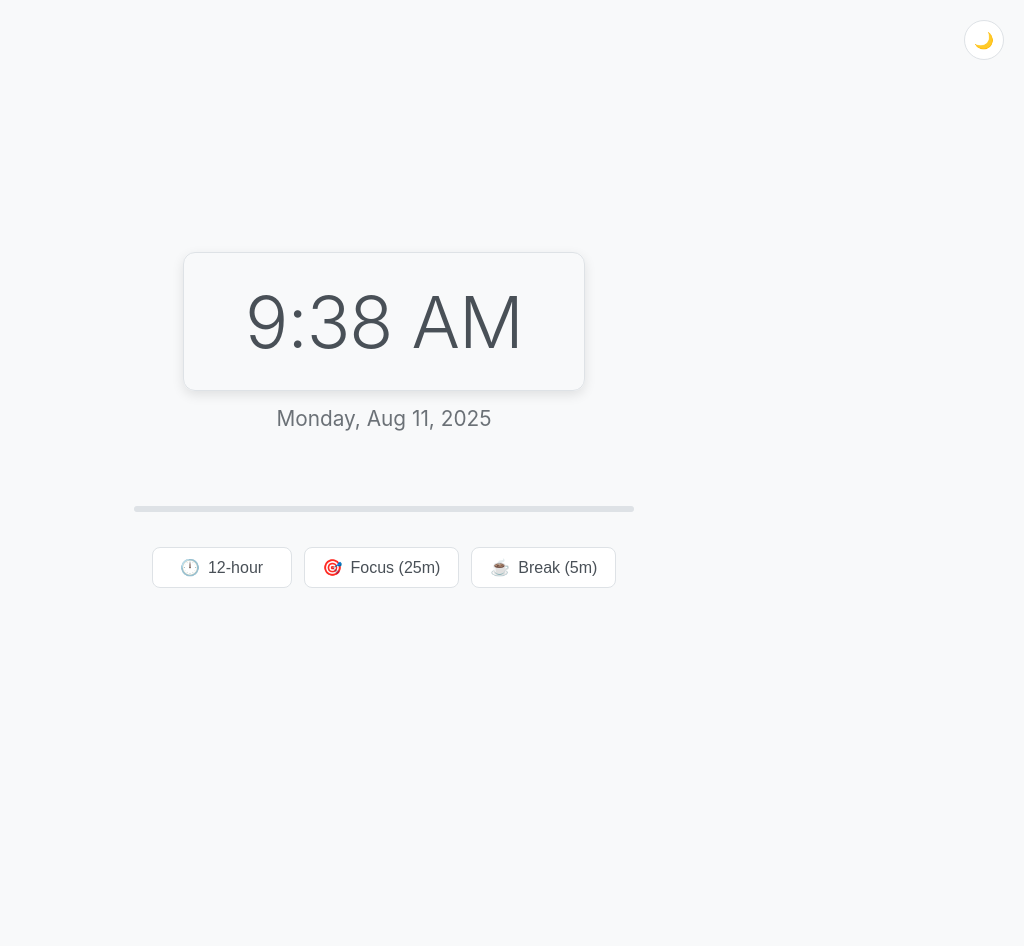
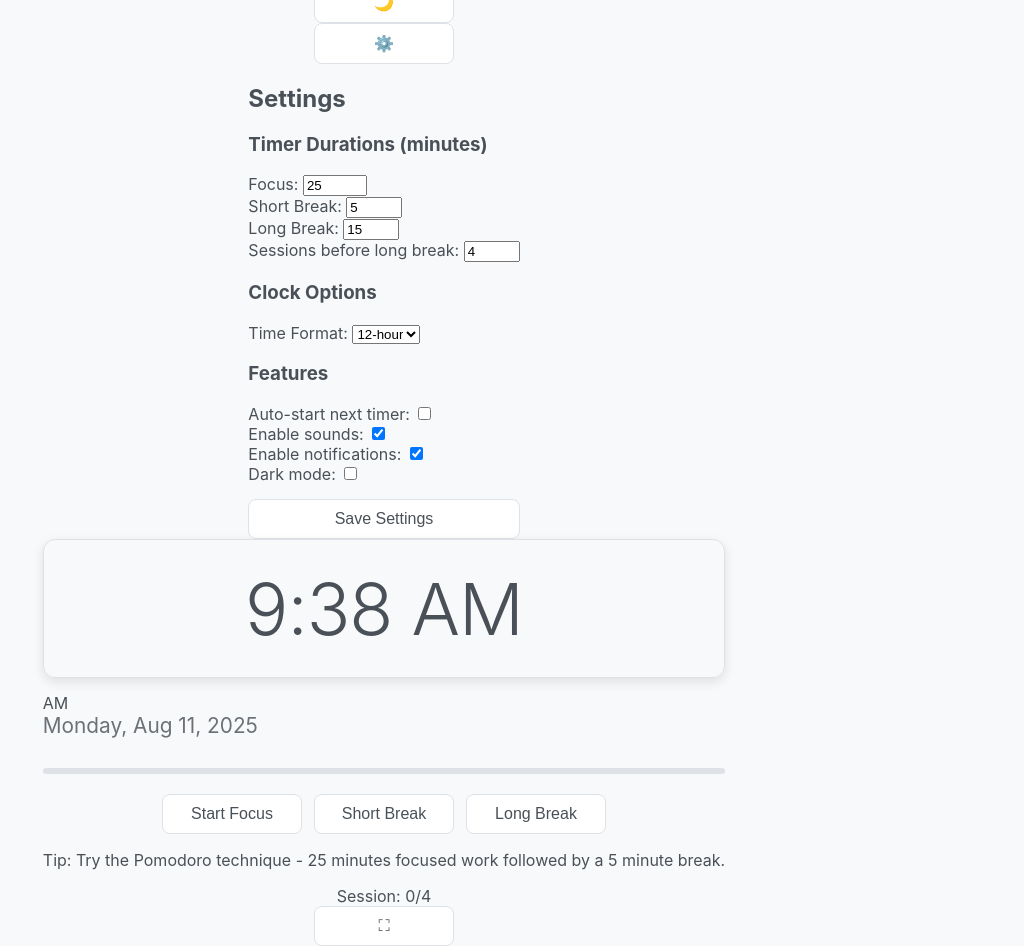
Before and after one commit to chizhinime/digital-study-clock, a plain HTML site: page index.html in a window 1280 px wide. Shown: the whole page, without its empty margins (256-1280 px from the left). Before the commit the page ends 840 px from the top, so only its background shows below. Drawn offline with Linux system fonts and the light colour scheme.

Commit message:
Update index.html

```diff
--- a/index.html
+++ b/index.html
@@ -1,49 +1,121 @@
 <!DOCTYPE html>
 <html lang="en">
 <head>
-  <meta charset="UTF-8" />
-  <meta name="viewport" content="width=device-width, initial-scale=1" />
-  <title>Study Clock</title>
-  <link rel="stylesheet" href="styles.css" />
+  <meta charset="UTF-8">
+  <meta name="viewport" content="width=device-width, initial-scale=1.0, maximum-scale=1.0, user-scalable=no">
+  <title>StudyFocus - Productivity Clock</title>
+  <meta name="description" content="Full-screen study clock with Pomodoro timer and productivity features">
+  <link rel="stylesheet" href="styles.css">
 </head>
 <body>
-  <div class="clock-container">
-    <div id="clock">00:00:00</div>
-    <div id="date">Loading date...</div>
+  <div class="orientation-message">
+    <div>
+      <p>For the best experience, please rotate your device to landscape mode.</p>
+      <p>⬅️ Rotate your phone sideways ➡️</p>
+    </div>
+  </div>
 
-    <div id="timer-display"></div>
+  <button class="dark-mode-btn" id="dark-mode-btn">
+    <span id="dark-mode-icon">🌙</span>
+  </button>
+
+  <button class="settings-btn" id="settings-btn">
+    <span class="settings-icon">⚙️</span>
+  </button>
+
+  <div class="settings-panel" id="settings-panel">
+    <h2>Settings</h2>
+
+    <div class="settings-group">
+      <h3>Timer Durations (minutes)</h3>
+      <div class="settings-row">
+        <label for="focus-duration">Focus:</label>
+        <input type="number" id="focus-duration" min="1" max="120" value="25">
+      </div>
+      <div class="settings-row">
+        <label for="short-break-duration">Short Break:</label>
+        <input type="number" id="short-break-duration" min="1" max="30" value="5">
+      </div>
+      <div class="settings-row">
+        <label for="long-break-duration">Long Break:</label>
+        <input type="number" id="long-break-duration" min="1" max="60" value="15">
+      </div>
+      <div class="settings-row">
+        <label for="sessions-before-long-break">Sessions before long break:</label>
+        <input type="number" id="sessions-before-long-break" min="1" max="10" value="4">
+      </div>
+    </div>
+
+    <div class="settings-group">
+      <h3>Clock Options</h3>
+      <div class="settings-row">
+        <label for="time-format">Time Format:</label>
+        <select id="time-format">
+          <option value="12">12-hour</option>
+          <option value="24">24-hour</option>
+        </select>
+      </div>
+    </div>
+
+    <div class="settings-group">
+      <h3>Features</h3>
+      <div class="settings-row">
+        <label for="auto-start">Auto-start next timer:</label>
+        <input type="checkbox" id="auto-start">
+      </div>
+      <div class="settings-row">
+        <label for="sound-enabled">Enable sounds:</label>
+        <input type="checkbox" id="sound-enabled" checked>
+      </div>
+      <div class="settings-row">
+        <label for="notifications-enabled">Enable notifications:</label>
+        <input type="checkbox" id="notifications-enabled" checked>
+      </div>
+      <div class="settings-row">
+        <label for="dark-mode">Dark mode:</label>
+        <input type="checkbox" id="dark-mode">
+      </div>
+    </div>
+
+    <button id="save-settings" style="width: 100%; margin-top: 15px;">Save Settings</button>
+  </div>
+
+  <div class="container">
+    <div class="time-container">
+      <div id="clock">00:00</div>
+      <div id="ampm">AM</div>
+    </div>
+    <div id="date">Monday, January 1, 2023</div>
+
     <div class="progress-container">
       <div id="progress-bar"></div>
     </div>
 
+    <div id="timer-display"></div>
+
     <div class="controls">
-      <button id="toggleFormat">
-        <span id="format-icon">🕛</span>
-        <span id="format-text">12-hour</span>
-      </button>
-      <button id="startFocus">
-        <span>🎯</span>
-        <span>Focus (25m)</span>
-      </button>
-      <button id="startBreak">
-        <span>☕</span>
-        <span>Break (5m)</span>
-      </button>
+      <button id="start-focus">Start Focus</button>
+      <button id="start-short-break">Short Break</button>
+      <button id="start-long-break">Long Break</button>
     </div>
 
     <div class="timer-controls">
-      <button id="pauseTimer">
-        <span>⏸️</span>
-        <span>Pause</span>
-      </button>
-      <button id="resetTimer">
-        <span>🔄</span>
-        <span>Reset</span>
-      </button>
+      <button id="pause-timer">Pause</button>
+      <button id="reset-timer">Reset</button>
+    </div>
+
+    <div class="study-tips">
+      <p id="study-tip">Tip: Try the Pomodoro technique - 25 minutes focused work followed by a 5 minute break.</p>
     </div>
   </div>
 
-  <button id="toggleTheme">🌙</button>
+  <div class="session-counter" id="session-counter">
+    Session: 0/4
+  </div>
+
+  <button class="fullscreen-btn" id="fullscreen-btn">
+    <span>⛶</span>
+  </button>
 
   <script src="script.js"></script>
 </body>
```
